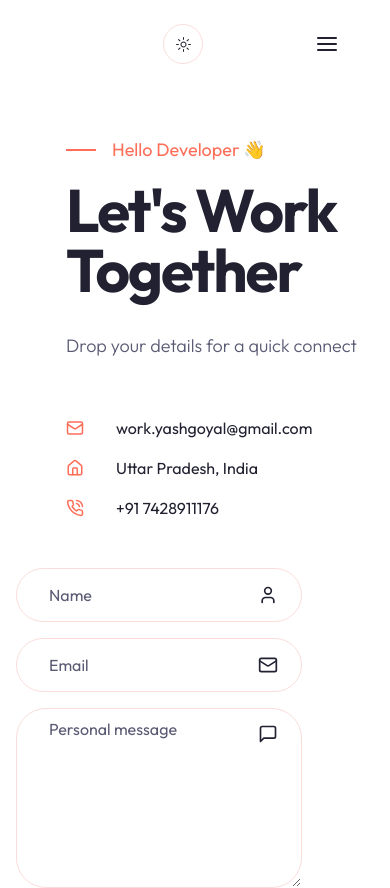
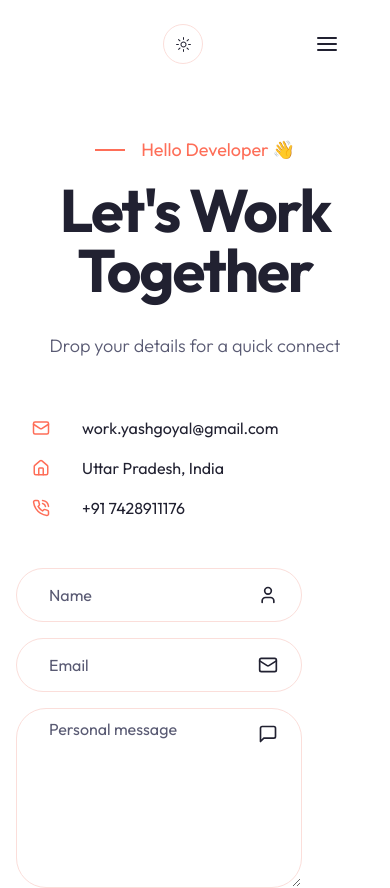
Before and after one commit to iyashgoyal/portfolio, a Next.js app: page /contact in a window 390 px wide. Shown: the top 888 px of the page. Built offline with nearby package versions, Linux system fonts and the light colour scheme.

Commit message:
alignment fix

```diff
--- a/app/contact/page.jsx
+++ b/app/contact/page.jsx
@@ -4,17 +4,17 @@ import { MailIcon, HomeIcon, PhoneCall } from "lucide-react";
 const Contact = () => {
   return (
     <section>
-      <div className="container mx-auto px-4">
+      <div className="container mx-auto px-4 flex flex-col items-center">
         {/* texto e ilustracion */}
-        <div className="grid lg:grid-cols-2 pt-12 lg:h-[480px] mb-6 lg:mb-24">
+        <div className="grid lg:grid-cols-2 pt-12 lg:h-[480px] mb-6 lg:mb-24 w-full">
           {/* texto */}
-          <div className="flex flex-col justify-center pl-[50px] lg:pl-[150px]">
+          <div className="flex flex-col justify-center items-center lg:items-start px-4 lg:pl-[150px]">
             <div className="flex items-center gap-x-4 text-primary text-lg mb-4">
               <span className="w-[30px] h-[2px] bg-primary"></span>
               Hello Developer 👋
             </div>
-            <h1 className="h1 max-w-md mb-8">Let's Work Together</h1>
-            <p className="subtitle max-w-[400px]">
+            <h1 className="h1 max-w-md mb-8 text-center lg:text-left">Let's Work Together</h1>
+            <p className="subtitle max-w-[400px] text-center lg:text-left">
               Drop your details for a quick connect
             </p>
           </div>
@@ -22,9 +22,9 @@ const Contact = () => {
           <div className="hidden lg:flex w-full bg-contact_illustration_light dark:bg-contact_illustration_dark bg-contain bg-top bg-no-repeat"></div>
         </div>
         {/* info texto y formulario */}
-        <div className="grid lg:grid-cols-2 mb-24 lg:mb-32 items-start">
+        <div className="grid lg:grid-cols-2 mb-24 lg:mb-32 items-start w-full">
           {/* info texto */}
-          <div className="flex flex-col gap-y-4 lg:gap-y-14 mb-12 lg:mb-24 text-base lg:text-lg pl-[50px] lg:pl-[150px]">
+          <div className="flex flex-col gap-y-4 lg:gap-y-14 mb-12 lg:mb-24 text-base lg:text-lg px-4 lg:pl-[150px]">
             {/* mail */}
             <div className="flex items-center gap-x-8">
               <MailIcon size={18} className="text-primary" />
```
